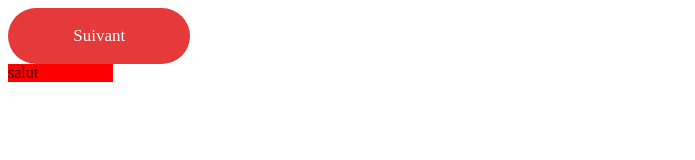
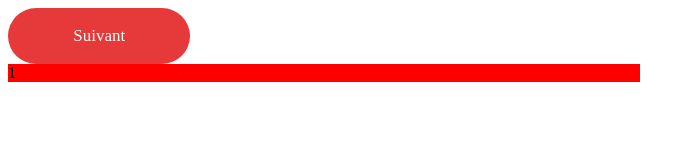
Before and after one commit to MaximeLeduey/FrameworkSass, a website: page index.html in a window 1280 px wide. Shown: the whole page, without its empty margins (0-695 px from the left). Drawn offline with Linux system fonts and the light colour scheme.

Commit message:
Update index.html

```diff
--- a/index.html
+++ b/index.html
@@ -17,7 +17,7 @@
 </head>
 <body>
     <div class="row">
-        <div class="col-sm-6 col-md-3 col-lg-1">salut</div>
+        <div class="col-sm-6">1</div>
     </div>
 </body>
 </html>
```
